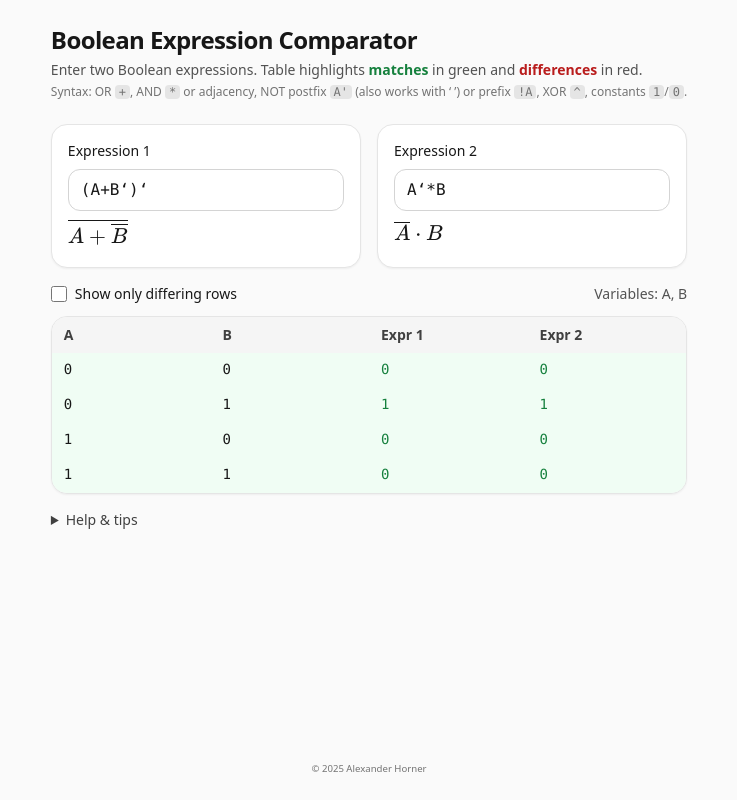
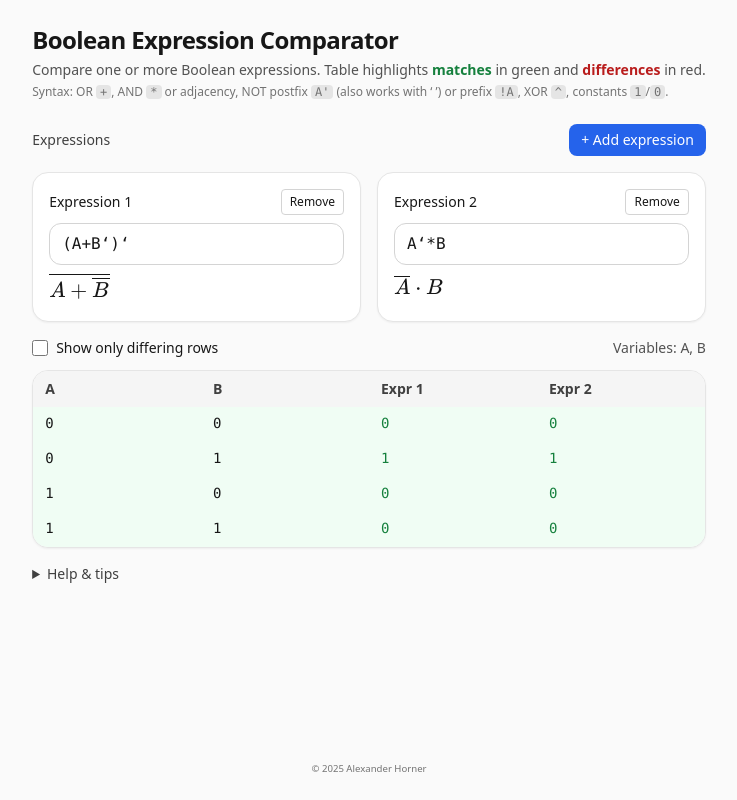
Before and after one commit to alexanderhorner/boolean-expression-comparator, a React (Vite) app: page / in a window 1280 px wide. Shown: the whole page, without its empty margins (271-1008 px from the left). Built offline with nearby package versions, Linux system fonts and the light colour scheme.

Commit message:
Support dynamic expression columns with per-cell warnings

```diff
--- a/src/App.tsx
+++ b/src/App.tsx
@@ -267,31 +267,81 @@ function allAssignments(vars: string[]): Record<string, boolean>[] {
 
 function asBit(b: boolean): 0 | 1 { return b ? 1 : 0; }
 
+type ExpressionEntry = {
+  id: number;
+  value: string;
+};
+
+type CompiledExpression = {
+  id: number;
+  value: string;
+  vars: string[];
+  rpn: Token[];
+  latex: string;
+  error: null;
+};
+
+type InvalidExpression = {
+  id: number;
+  value: string;
+  vars: [];
+  rpn: null;
+  latex: '';
+  error: string;
+};
+
+type ExpressionResult = CompiledExpression | InvalidExpression;
+
 export default function App() {
-  const [expr1, setExpr1] = useState<string>("(A+B‘)‘");
-  const [expr2, setExpr2] = useState<string>("A‘*B");
+  const [expressions, setExpressions] = useState<ExpressionEntry[]>([
+    { id: 1, value: "(A+B‘)‘" },
+    { id: 2, value: "A‘*B" },
+  ]);
+  const [nextExprId, setNextExprId] = useState(3);
   const [onlyDiff, setOnlyDiff] = useState(false);
 
-  const { table, vars, err, latex1, latex2 } = useMemo(() => {
+  const { table, vars, compiledExpressions } = useMemo(() => {
+    const compiled = expressions.map<ExpressionResult>((expr) => {
+      if (!expr.value.trim()) {
+        return { id: expr.id, value: expr.value, vars: [], rpn: null, latex: '', error: 'Expression is empty' };
+      }
       try {
-      const c1 = compile(expr1);
-      const c2 = compile(expr2);
-      const allVars = Array.from(new Set([...c1.vars, ...c2.vars])).sort((a, b) => a.localeCompare(b, undefined, { numeric: true }));
+        const c = compile(expr.value);
+        return {
+          id: expr.id,
+          value: expr.value,
+          vars: c.vars,
+          rpn: c.rpn,
+          latex: katex.renderToString(astToLatex(c.ast), { throwOnError: false }),
+          error: null,
+        };
+      } catch (e: any) {
+        return { id: expr.id, value: expr.value, vars: [], rpn: null, latex: '', error: e?.message ?? String(e) };
+      }
+    });
+
+    const valid = compiled.filter((expr): expr is CompiledExpression => expr.error === null);
+    const allVars = Array.from(new Set(valid.flatMap((expr) => expr.vars))).sort((a, b) => a.localeCompare(b, undefined, { numeric: true }));
     const rows = allAssignments(allVars);
+
     const data = rows.map((env) => {
-        const v1 = evalRPN(c1.rpn, env);
-        const v2 = evalRPN(c2.rpn, env);
-        return { env, v1, v2, same: v1 === v2 };
+      const values = compiled.map((expr) => {
+        if (expr.error || !expr.rpn) {
+          return { id: expr.id, ok: false as const, error: expr.error };
+        }
+        return { id: expr.id, ok: true as const, value: evalRPN(expr.rpn, env) };
       });
-      const latex1 = katex.renderToString(astToLatex(c1.ast), { throwOnError: false });
-      const latex2 = katex.renderToString(astToLatex(c2.ast), { throwOnError: false });
-      return { table: data, vars: allVars, err: null as string | null, latex1, latex2 };
-    } catch (e: any) {
-      return { table: [] as any[], vars: [] as string[], err: e?.message ?? String(e), latex1: '', latex2: '' };
-    }
-  }, [expr1, expr2]);
 
-  const display = useMemo(() => (onlyDiff ? table.filter((r) => !r.same) : table), [table, onlyDiff]);
+      const validValues = values.filter((cell): cell is { id: number; ok: true; value: boolean } => cell.ok).map((cell) => cell.value);
+      const hasDiff = validValues.length > 1 && !validValues.every((value) => value === validValues[0]);
+
+      return { env, values, hasDiff };
+    });
+
+    return { table: data, vars: allVars, compiledExpressions: compiled };
+  }, [expressions]);
+
+  const display = useMemo(() => (onlyDiff ? table.filter((r) => r.hasDiff) : table), [table, onlyDiff]);
 
   const listRef = useRef<HTMLDivElement | null>(null);
   const rowVirtualizer = useWindowVirtualizer({
@@ -301,9 +351,22 @@ export default function App() {
     scrollMargin: listRef.current?.offsetTop ?? 0,
   });
   const gridTemplate = useMemo(
-    () => `repeat(${vars.length + 2}, minmax(0,1fr))`,
-    [vars.length]
+    () => `repeat(${vars.length + expressions.length}, minmax(0,1fr))`,
+    [vars.length, expressions.length]
   );
+
+  const updateExpression = (id: number, value: string) => {
+    setExpressions((prev) => prev.map((expr) => (expr.id === id ? { ...expr, value } : expr)));
+  };
+
+  const addExpression = () => {
+    setExpressions((prev) => [...prev, { id: nextExprId, value: '' }]);
+    setNextExprId((id) => id + 1);
+  };
+
+  const removeExpression = (id: number) => {
+    setExpressions((prev) => (prev.length <= 1 ? prev : prev.filter((expr) => expr.id !== id)));
+  };
 
   return (
     <main className="min-h-screen w-full bg-neutral-50 text-neutral-900 p-6 flex flex-col">
@@ -311,37 +374,52 @@ export default function App() {
         <header className="mb-6">
           <h1 className="text-2xl font-semibold tracking-tight">Boolean Expression Comparator</h1>
           <p className="text-sm text-neutral-600 mt-1">
-            Enter two Boolean expressions. Table highlights <span className="font-semibold text-green-700">matches</span> in green and <span className="font-semibold text-red-700">differences</span> in red.
+            Compare one or more Boolean expressions. Table highlights <span className="font-semibold text-green-700">matches</span> in green and <span className="font-semibold text-red-700">differences</span> in red.
           </p>
           <p className="text-xs text-neutral-500 mt-1">
             Syntax: OR <code className="px-1 bg-neutral-200 rounded">+</code>, AND <code className="px-1 bg-neutral-200 rounded">*</code> or adjacency, NOT postfix <code className="px-1 bg-neutral-200 rounded">A'</code> (also works with ‘ ’) or prefix <code className="px-1 bg-neutral-200 rounded">!A</code>, XOR <code className="px-1 bg-neutral-200 rounded">^</code>, constants <code className="px-1 bg-neutral-200 rounded">1</code>/<code className="px-1 bg-neutral-200 rounded">0</code>.
           </p>
         </header>
 
-        <section className="grid md:grid-cols-2 gap-4 mb-4">
-          <div className="bg-white rounded-2xl shadow-sm p-4 border border-neutral-200">
-            <label className="block text-sm font-medium mb-2">Expression 1</label>
+        <section className="space-y-4 mb-4">
+          <div className="flex justify-between items-center">
+            <h2 className="text-sm font-medium text-neutral-700">Expressions</h2>
+            <button
+              type="button"
+              onClick={addExpression}
+              className="text-sm px-3 py-1.5 rounded-lg bg-blue-600 text-white hover:bg-blue-700"
+            >
+              + Add expression
+            </button>
+          </div>
+          <div className="grid md:grid-cols-2 gap-4">
+            {expressions.map((expr, index) => {
+              const compiled = compiledExpressions.find((item) => item.id === expr.id);
+              return (
+                <div key={expr.id} className="bg-white rounded-2xl shadow-sm p-4 border border-neutral-200">
+                  <div className="flex items-center justify-between mb-2">
+                    <label className="block text-sm font-medium">Expression {index + 1}</label>
+                    <button
+                      type="button"
+                      onClick={() => removeExpression(expr.id)}
+                      disabled={expressions.length === 1}
+                      className="text-xs px-2 py-1 rounded border border-neutral-300 disabled:opacity-40 disabled:cursor-not-allowed hover:bg-neutral-100"
+                    >
+                      Remove
+                    </button>
+                  </div>
                   <input
                     className="w-full rounded-xl border border-neutral-300 focus:outline-none focus:ring-2 focus:ring-blue-500 px-3 py-2 font-mono"
-              value={expr1}
-              onChange={(e) => setExpr1(e.target.value)}
+                    value={expr.value}
+                    onChange={(e) => updateExpression(expr.id, e.target.value)}
                     placeholder="e.g., (A+B')'"
                   />
                   <div className="mt-2 min-h-[2rem] text-lg">
-              {latex1 && <span dangerouslySetInnerHTML={{ __html: latex1 }} />}
+                    {compiled?.latex && <span dangerouslySetInnerHTML={{ __html: compiled.latex }} />}
                   </div>
                 </div>
-          <div className="bg-white rounded-2xl shadow-sm p-4 border border-neutral-200">
-            <label className="block text-sm font-medium mb-2">Expression 2</label>
-            <input
-              className="w-full rounded-xl border border-neutral-300 focus:outline-none focus:ring-2 focus:ring-blue-500 px-3 py-2 font-mono"
-              value={expr2}
-              onChange={(e) => setExpr2(e.target.value)}
-              placeholder="e.g., A'*B"
-            />
-            <div className="mt-2 min-h-[2rem] text-lg">
-              {latex2 && <span dangerouslySetInnerHTML={{ __html: latex2 }} />}
-            </div>
+              );
+            })}
           </div>
         </section>
 
@@ -357,13 +435,15 @@ export default function App() {
               <span className="text-sm">Show only differing rows</span>
             </label>
           </div>
-          {err ? (
-            <div className="text-sm text-red-700 bg-red-50 border border-red-200 rounded-lg px-3 py-1.5">
-              Parse error: {err}
+          <div className="text-sm text-neutral-600">Variables: {vars.length ? vars.join(', ') : '—'}</div>
+        </section>
+
+        <section className="mb-3 space-y-2">
+          {compiledExpressions.filter((expr) => expr.error !== null).map((expr, idx) => (
+            <div key={expr.id} className="text-sm text-amber-800 bg-amber-50 border border-amber-200 rounded-lg px-3 py-1.5">
+              Expression {expressions.findIndex((item) => item.id === expr.id) + 1 || idx + 1}: {expr.error}
             </div>
-          ) : (
-            <div className="text-sm text-neutral-600">Variables: {vars.length ? vars.join(', ') : '—'}</div>
-          )}
+          ))}
         </section>
 
         <div ref={listRef} className="bg-white rounded-2xl overflow-hidden shadow-sm border border-neutral-200">
@@ -375,12 +455,11 @@ export default function App() {
               {vars.map((v) => (
                 <div key={v} className="px-3 py-2 font-semibold">{v}</div>
               ))}
-              <div className="px-3 py-2 font-semibold">Expr 1</div>
-              <div className="px-3 py-2 font-semibold">Expr 2</div>
+              {expressions.map((_, idx) => (
+                <div key={idx} className="px-3 py-2 font-semibold">Expr {idx + 1}</div>
+              ))}
             </div>
-            {err ? (
-              <div className="px-3 py-4 text-neutral-500">Fix the error to see the table.</div>
-            ) : display.length === 0 ? (
+            {display.length === 0 ? (
               <div className="px-3 py-4 text-neutral-500">No rows to display.</div>
             ) : (
               <div
@@ -392,7 +471,7 @@ export default function App() {
               >
                 {rowVirtualizer.getVirtualItems().map((item) => {
                   const row = display[item.index];
-                  const rowClass = row.same ? 'bg-green-50' : 'bg-red-50';
+                  const rowClass = row.hasDiff ? 'bg-red-50' : 'bg-green-50';
                   return (
                     <div
                       key={item.key}
@@ -410,8 +489,15 @@ export default function App() {
                       {vars.map((v) => (
                         <div key={v} className="px-3 py-1.5 font-mono">{asBit(row.env[v])}</div>
                       ))}
-                      <div className={`px-3 py-1.5 font-mono ${row.same ? 'text-green-700' : 'text-red-700'}`}>{asBit(row.v1)}</div>
-                      <div className={`px-3 py-1.5 font-mono ${row.same ? 'text-green-700' : 'text-red-700'}`}>{asBit(row.v2)}</div>
+                      {row.values.map((cell) => (
+                        <div key={cell.id} className={`px-3 py-1.5 font-mono ${row.hasDiff ? 'text-red-700' : 'text-green-700'}`}>
+                          {cell.ok ? (
+                            asBit(cell.value)
+                          ) : (
+                            <span title={cell.error} className="text-amber-600">⚠️</span>
+                          )}
+                        </div>
+                      ))}
                     </div>
                   );
                 })}
```
Lines whose indentation alone changed are shown as unchanged.
